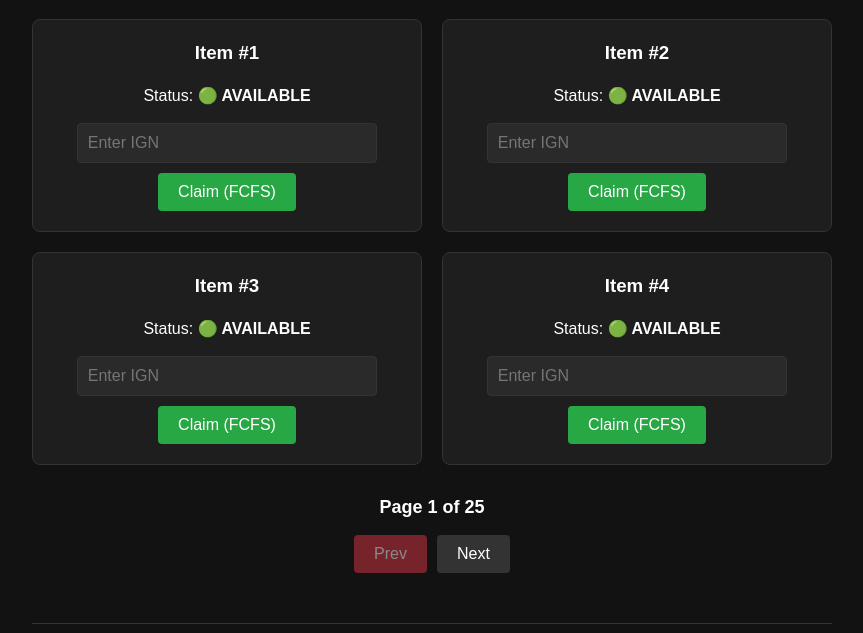
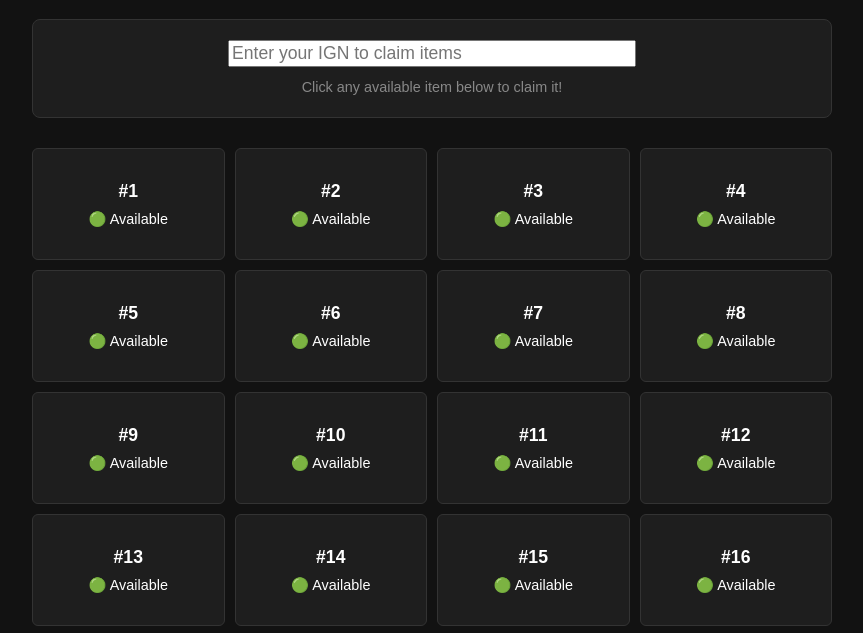
Before and after one commit to kitchanatha/guild-item-reservation, a website built with webpack: page index.html in a window 1280 px wide. Shown: the part 97-730 px from the top of the page, without its empty margins (208-1071 px from the left). Built offline with nearby package versions, Linux system fonts and the light colour scheme.

Commit message:
Implement 4x25 grid layout and click-to-reserve UX
Co-authored-by: Junie <junie@jetbrains.com>

```diff
--- a/css/style.css
+++ b/css/style.css
@@ -99,18 +99,30 @@ body {
 
 .items-grid {
   display: grid;
-  grid-template-columns: repeat(2, 1fr);
-  gap: 20px;
+  grid-template-columns: repeat(4, 1fr);
+  gap: 10px;
   margin-top: 20px;
   margin-bottom: 30px;
 }
 
 .item-card {
   background: #1e1e1e;
-  padding: 20px;
-  border-radius: 8px;
+  padding: 15px 10px;
+  border-radius: 6px;
   border: 1px solid #333;
-  transition: background-color 0.3s;
+  transition: all 0.2s;
+  cursor: pointer;
+  display: flex;
+  flex-direction: column;
+  justify-content: center;
+  align-items: center;
+  min-height: 80px;
+}
+
+.item-card:hover {
+  background-color: #2a2a2a;
+  border-color: #444;
+  transform: translateY(-2px);
 }
 
 .item-card.reserved {
@@ -118,16 +130,19 @@ body {
   border-color: #5c2b2b;
 }
 
-.item-card h3 {
-  margin-top: 0;
+.item-card.reserved:hover {
+  background-color: #3d2222;
 }
 
-.status-text {
+.item-id {
   font-weight: bold;
+  font-size: 1.1em;
+  margin-bottom: 5px;
 }
 
-.item-card.reserved .status-text {
-  color: #ff5252;
+.item-status {
+  font-size: 0.9em;
+  text-align: center;
 }
 
 button {
@@ -171,52 +186,25 @@ button:disabled {
   background-color: #ec971f;
 }
 
-.pagination {
-  margin-top: 20px;
-  display: flex;
-  flex-direction: column;
-  justify-content: center;
-  align-items: center;
-  gap: 15px;
+.user-settings {
+  margin-bottom: 30px;
+  background: #1e1e1e;
+  padding: 20px;
+  border-radius: 8px;
+  border: 1px solid #333;
 }
 
-.pagination-nav {
-  display: flex;
-  gap: 10px;
+.user-settings input[type="text"] {
+  width: 100%;
+  max-width: 400px;
+  font-size: 1.1em;
+  margin-bottom: 5px;
 }
 
-.page-info {
-  font-size: 18px;
-  font-weight: bold;
-}
-
-.page-btn {
-  padding: 10px 20px;
-  background: #333;
-  color: white;
-  border: none;
-  cursor: pointer;
-  border-radius: 4px;
-}
-
-.page-btn:hover:not(:disabled) {
-  background: #444;
-}
-
-.page-btn:disabled {
-  opacity: 0.5;
-  cursor: not-allowed;
-}
-
-input[type="text"] {
-  padding: 10px;
-  border-radius: 4px;
-  border: 1px solid #333;
-  background: #2a2a2a;
-  color: white;
-  margin-bottom: 10px;
-  width: 80%;
-  font-size: 16px;
+.hint {
+  color: #888;
+  font-size: 0.9em;
+  margin: 5px 0 0;
 }
 
 /* Summary Section */
@@ -258,8 +246,8 @@ input[type="text"] {
 }
 
 @media (max-width: 600px) {
-  .items-grid, .summary-grid {
-    grid-template-columns: 1fr;
+  .items-grid {
+    grid-template-columns: repeat(2, 1fr);
   }
 }
 
--- a/index.html
+++ b/index.html
@@ -24,11 +24,13 @@
       <button class="reset-btn" onclick="resetReservations()">🔄 Reset All Reservations</button>
     </div>
 
+    <div class="user-settings">
+      <input type="text" id="global-ign" placeholder="Enter your IGN to claim items" oninput="saveGlobalIGN()">
+      <p class="hint">Click any available item below to claim it!</p>
+    </div>
+
     <div id="items-container" class="items-grid">
       <!-- Items will be injected here by JS -->
-    </div>
-    <div id="pagination" class="pagination">
-      <!-- Pagination will be injected here by JS -->
     </div>
     <div id="summary-container" class="summary-section">
       <!-- Summary will be injected here by JS -->
--- a/js/app.js
+++ b/js/app.js
@@ -1,8 +1,7 @@
 const TOTAL_ITEMS = 100;
-const ITEMS_PER_PAGE = 4;
-const TOTAL_PAGES = Math.ceil(TOTAL_ITEMS / ITEMS_PER_PAGE);
+const DISPLAY_ITEMS_PER_ROW = 4;
+const ITEMS_PER_GAME_PAGE = 4; // Used for summary calculation
 
-let currentPage = 1;
 let reservations = JSON.parse(localStorage.getItem('guild_claims')) || {};
 let adminClickCount = 0;
 
@@ -12,8 +11,11 @@ function getEl(id) {
 
 function init() {
   setupAdminTrigger();
+  const savedIGN = localStorage.getItem('guild_ign') || '';
+  const globalInput = getEl('global-ign');
+  if (globalInput) globalInput.value = savedIGN;
+
   renderItems();
-  renderPagination();
   renderSummary();
 }
 
@@ -40,75 +42,38 @@ function renderItems() {
   if (!container) return;
   container.innerHTML = '';
 
-  const startIndex = (currentPage - 1) * ITEMS_PER_PAGE;
-  const endIndex = Math.min(startIndex + ITEMS_PER_PAGE, TOTAL_ITEMS);
-
-  for (let i = startIndex; i < endIndex; i++) {
+  for (let i = 0; i < TOTAL_ITEMS; i++) {
     const itemId = i + 1;
     const claimedBy = reservations[itemId];
     const isReserved = !!claimedBy;
 
     const itemElement = document.createElement('div');
     itemElement.className = `item-card ${isReserved ? 'reserved' : ''}`;
+    itemElement.onclick = () => isReserved ? unreserveItem(itemId) : claimItem(itemId);
+
     itemElement.innerHTML = `
-      <h3>Item #${itemId}</h3>
-      <p>Status: <span class="status-text">${isReserved ? '🔴 CLAIMED BY ' + claimedBy : '🟢 AVAILABLE'}</span></p>
-      ${!isReserved ? `
-        <input type="text" id="input_${itemId}" placeholder="Enter IGN">
-        <button onclick="claimItem(${itemId})">Claim (FCFS)</button>
-      ` : `
-        <button class="unreserve-btn" onclick="unreserveItem(${itemId})">Unreserve</button>
-      `}
+      <div class="item-id">#${itemId}</div>
+      <div class="item-status">${isReserved ? '🔴 ' + claimedBy : '🟢 Available'}</div>
     `;
     container.appendChild(itemElement);
   }
 }
 
-function renderPagination() {
-  const container = getEl('pagination');
-  if (!container) return;
-  container.innerHTML = '';
-
-  // Page info
-  const pageInfo = document.createElement('div');
-  pageInfo.className = 'page-info';
-  pageInfo.innerText = `Page ${currentPage} of ${TOTAL_PAGES}`;
-  container.appendChild(pageInfo);
-
-  const navContainer = document.createElement('div');
-  navContainer.className = 'pagination-nav';
-
-  // Previous button
-  const prevBtn = document.createElement('button');
-  prevBtn.innerText = 'Prev';
-  prevBtn.className = 'page-btn';
-  prevBtn.disabled = currentPage === 1;
-  prevBtn.onclick = () => goToPage(currentPage - 1);
-  navContainer.appendChild(prevBtn);
-
-  // Next button
-  const nextBtn = document.createElement('button');
-  nextBtn.innerText = 'Next';
-  nextBtn.className = 'page-btn';
-  nextBtn.disabled = currentPage === TOTAL_PAGES;
-  nextBtn.onclick = () => goToPage(currentPage + 1);
-  navContainer.appendChild(nextBtn);
-
-  container.appendChild(navContainer);
-}
-
-function goToPage(page) {
-  if (page < 1 || page > TOTAL_PAGES) return;
-  currentPage = page;
-  renderItems();
-  renderPagination();
-}
-
+window.saveGlobalIGN = function() {
+  const input = getEl('global-ign');
+  if (input) {
+    localStorage.setItem('guild_ign', input.value.trim());
+  }
+};
 
 window.claimItem = function(itemId) {
-  const input = document.getElementById(`input_${itemId}`);
-  const ign = input.value.trim();
-  if (!ign) return alert("Please enter your IGN!");
+  const input = getEl('global-ign');
+  const ign = input ? input.value.trim() : '';
+
+  if (!ign) {
+    if (input) input.focus();
+    return alert("Please enter your IGN at the top first!");
+  }
 
   reservations[itemId] = ign;
   localStorage.setItem('guild_claims', JSON.stringify(reservations));
@@ -117,7 +82,7 @@ window.claimItem = function(itemId) {
 };
 
 window.unreserveItem = function(itemId) {
-  if (confirm("Are you sure you want to unreserve this item?")) {
+  if (confirm(`Are you sure you want to unreserve Item #${itemId}?`)) {
     delete reservations[itemId];
     localStorage.setItem('guild_claims', JSON.stringify(reservations));
     renderItems();
@@ -144,8 +109,8 @@ function renderSummary() {
     const ign = reservations[itemId];
     if (!playerGroups[ign]) playerGroups[ign] = [];
     const id = parseInt(itemId);
-    const pageNum = Math.ceil(id / ITEMS_PER_PAGE);
-    const itemNum = ((id - 1) % ITEMS_PER_PAGE) + 1;
+    const pageNum = Math.ceil(id / ITEMS_PER_GAME_PAGE);
+    const itemNum = ((id - 1) % ITEMS_PER_GAME_PAGE) + 1;
     playerGroups[ign].push({ id, pageNum, itemNum });
   });
 
```
